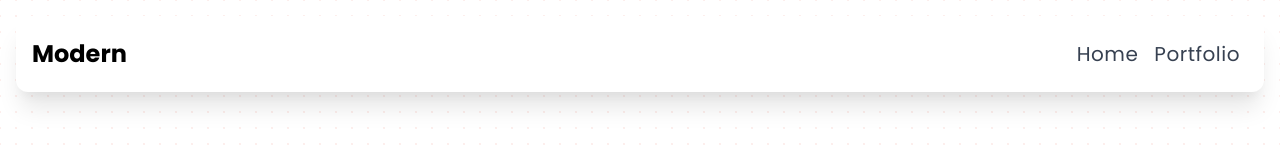
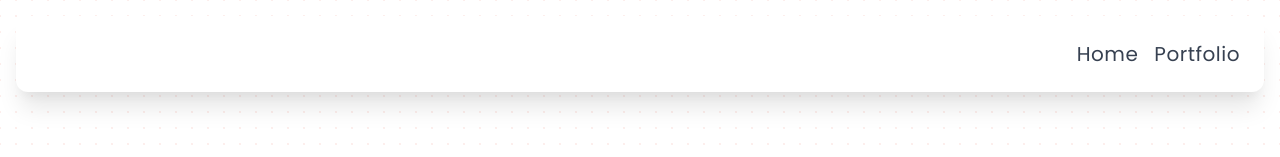
Before and after one commit to skystanoyevitch/sky-portfolio, a React (Create React App) app: page / in a window 1280 px wide. Shown: the top 157 px of the page. Built offline with nearby package versions, Linux system fonts and the light colour scheme.

Commit message:
replaced old logo with initials

```diff
--- a/src/Layout/Navigation/Nav.jsx
+++ b/src/Layout/Navigation/Nav.jsx
@@ -39,13 +39,11 @@ export const Nav = ({ navLinks }) => {
       <div className="rounded-xl shadow-xl shadow-gray-300 bg-white">
         <nav className="container mx-auto hidden md:visible md:flex md:justify-center md:place-items-center md:p-2 lg:p-4">
           <div className="text-xl lg:text-2xl font-poppins font-bold flex-1">
-            {" "}
-            <span className="text-[#e75d48]">Modern</span>{" "}
+            {/* <span className="text-[#e75d48]"></span> */}
             <span className="bg-gradient-to-r from-cyan-500 via-indigo-500 to-[#e75d48] bg-clip-text text-transparent">
-              Web Design
+              [ SS ]
             </span>
           </div>
-          {/* <img src={logo} alt="logo" className=" object-cover" /> */}
           <div className="flex">
             {navLinks.map((link) => (
               <ul className="md:p-2 md:space-x-16 lg:space-x-24 text-gray-700">
```
